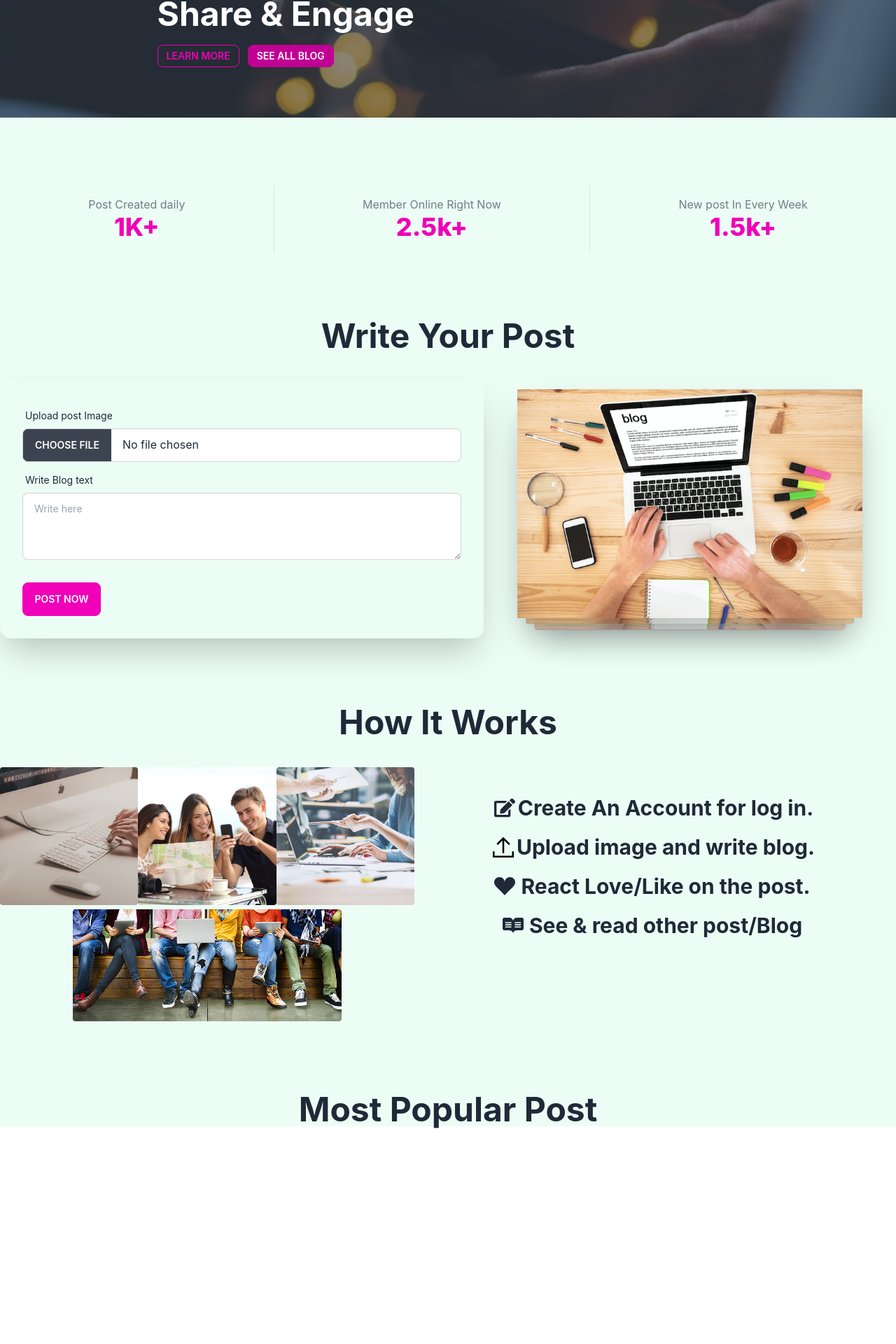
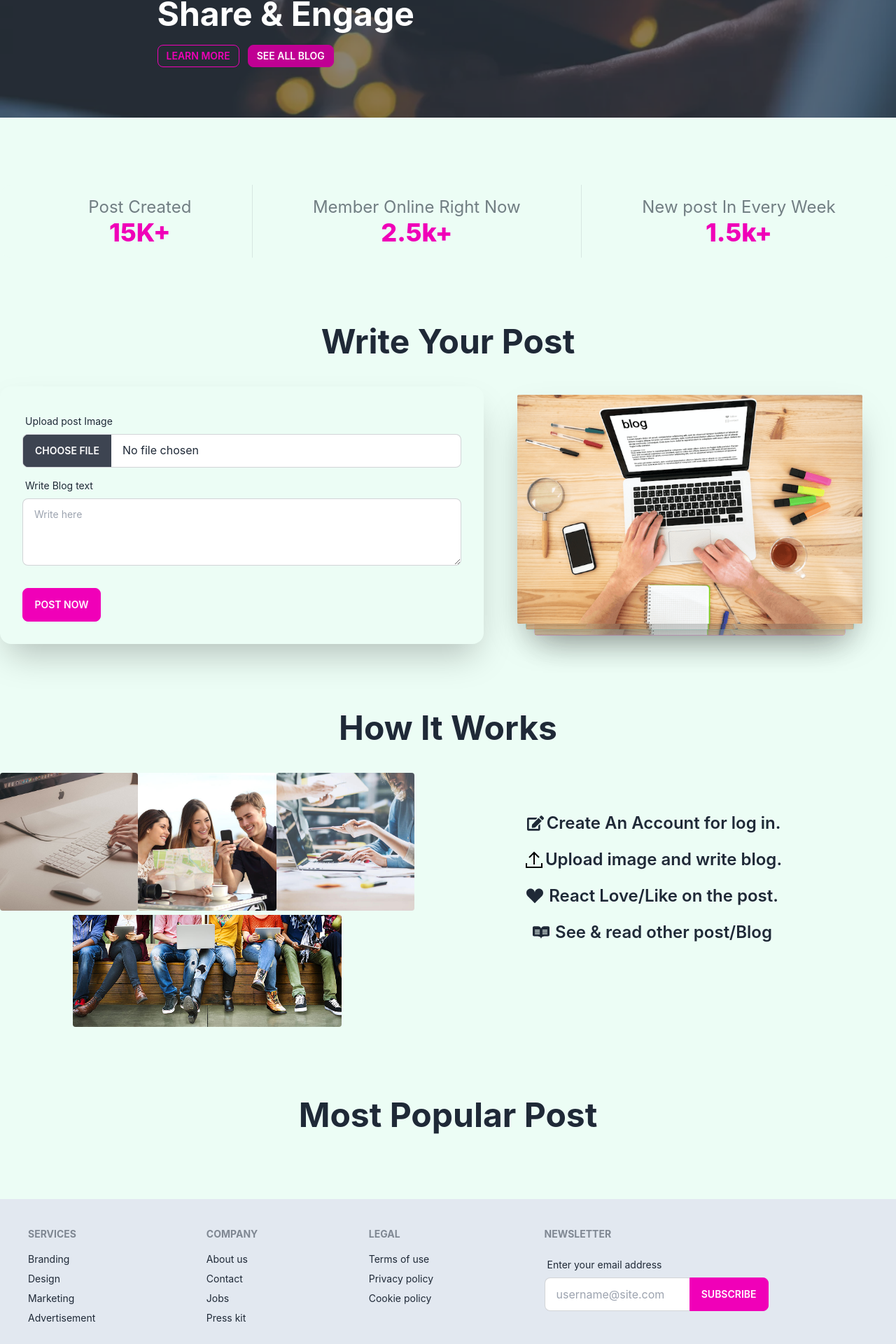
Before and after one commit to Atherbiswas/postpad-client-side, a React (Create React App) app: page / in a window 1280 px wide. Shown: the part 280-2200 px from the top of the page at 70% size. Before the commit the page ends 1894 px from the top, so only its background shows below. Built offline with nearby package versions, Linux system fonts and the light colour scheme.

Commit message:
added footer on homepage

```diff
--- a/src/Pages/Home/Home/HowItWorks/HowItWorks.js
+++ b/src/Pages/Home/Home/HowItWorks/HowItWorks.js
@@ -7,7 +7,7 @@ const HowItWorks = () => {
     <div className="lg:mt-24 mt-5">
         <h1 className="lg:text-5xl text-3xl font-bold text-center">How It Works</h1>
         <div className="flex flex-col-reverse lg:flex-row-reverse md:flex-row-reverse container mx-auto lg:mt-10 mt-5">
-      <div className="basis-1/2 lg:mx-12 lg:mt-10">
+      <div className="basis-1/2 lg:mx-12 lg:mt-14">
         <SecondColumn></SecondColumn>
       </div>
       <div className="basis-1/2">
--- a/src/Pages/Home/Home/HowItWorks/SecondColumn.js
+++ b/src/Pages/Home/Home/HowItWorks/SecondColumn.js
@@ -7,20 +7,20 @@ const SecondColumn = () => {
     return (
         <>
             <div className='flex justify-center items-center'>
-                <FaEdit className='lg:text-3xl text-xl font-bold'></FaEdit>
-                <h2 className='lg:text-3xl text-xl font-bold lg:mx-1'>Create An Account for log in.</h2>
+                <FaEdit className='lg:text-2xl text-xl font-semibold'></FaEdit>
+                <h2 className='lg:text-2xl text-xl font-semibold lg:mx-1'>Create An Account for log in.</h2>
                 </div>
             <div className='flex justify-center items-center mt-5'>
-                <GrUpload className='lg:text-3xl text-xl font-bold'></GrUpload>
-                <h2 className='lg:text-3xl text-xl font-bold lg:mx-1'>Upload image and write blog.</h2>
+                <GrUpload className='lg:text-2xl text-xl font-semibold'></GrUpload>
+                <h2 className='lg:text-2xl text-xl font-semibold lg:mx-1'>Upload image and write blog.</h2>
             </div>
             <div className='flex justify-center items-center mt-5'>
-                <BsFillSuitHeartFill className='lg:text-3xl text-xl font-bold'></BsFillSuitHeartFill>
-                <h2 className='lg:text-3xl text-xl font-bold lg:mx-2'>React Love/Like on the post.</h2>
+                <BsFillSuitHeartFill className='lg:text-2xl text-xl font-semibold'></BsFillSuitHeartFill>
+                <h2 className='lg:text-2xl text-xl font-semibold lg:mx-2'>React Love/Like on the post.</h2>
             </div>
             <div className='flex justify-center items-center  mt-5'>
-                <FaReadme className='lg:text-3xl text-xl font-bold'></FaReadme>
-                <h2 className='lg:text-3xl text-xl font-bold lg:mx-2'>See & read other post/Blog </h2>
+                <FaReadme className='lg:text-2xl text-xl font-semibold'></FaReadme>
+                <h2 className='lg:text-2xl text-xl font-semibold lg:mx-2'>See & read other post/Blog </h2>
             </div>
         </>
     );
--- a/src/Pages/Home/Home/Statistics/Statistics.js
+++ b/src/Pages/Home/Home/Statistics/Statistics.js
@@ -4,19 +4,19 @@ const Statistics = () => {
   return (
     <div className="lg:mt-24 mt-5">
       <div className="stats stats-vertical lg:stats-horizontal container mx-auto  bg-emerald-50">
-        <div className="stat text-center">
-          <div className="stat-title">Post Created daily</div>
-          <div className="stat-value text-secondary">1K+</div>
+        <div className="stat text-center lg:mx-5">
+          <div className="stat-title text-2xl">Post Created</div>
+          <div className="stat-value text-secondary text-4xl">15K+</div>
         </div>
 
         <div className="stat text-center">
-          <div className="stat-title">Member Online Right Now</div>
-          <div className="stat-value text-secondary">2.5k+</div>
+          <div className="stat-title text-2xl">Member Online Right Now</div>
+          <div className="stat-value text-secondary text-4xl">2.5k+</div>
         </div>
 
         <div className="stat text-center">
-          <div className="stat-title">New post In Every Week</div>
-          <div className="stat-value text-secondary">1.5k+</div>
+          <div className="stat-title text-2xl">New post In Every Week</div>
+          <div className="stat-value text-secondary text-4xl">1.5k+</div>
         </div>
       </div>
     </div>
--- a/src/Pages/Shared/Footer/Footer.js
+++ b/src/Pages/Shared/Footer/Footer.js
@@ -1,11 +1,54 @@
-import React from 'react';
+import React from "react";
+import { Link } from "react-router-dom";
 
 const Footer = () => {
-    return (
-        <div>
-
+  return (
+   <div className="lg:mt-24 mt-5 bg-slate-200">
+     <footer className="footer p-10 text-base-content">
+      <div>
+        <span className="footer-title">Services</span>
+        <Link className="link link-hover">Branding</Link>
+        <Link className="link link-hover">Design</Link>
+        <Link className="link link-hover">Marketing</Link>
+        <Link className="link link-hover">Advertisement</Link>
+      </div>
+      <div>
+        <span className="footer-title">Company</span>
+        <Link className="link link-hover">About us</Link>
+        <Link className="link link-hover">Contact</Link>
+        <Link className="link link-hover">Jobs</Link>
+        <Link className="link link-hover">Press kit</Link>
+      </div>
+      <div>
+        <span className="footer-title">Legal</span>
+        <Link className="link link-hover">Terms of use</Link>
+        <Link className="link link-hover">Privacy policy</Link>
+        <Link className="link link-hover">Cookie policy</Link>
+      </div>
+      <div>
+        <span className="footer-title">Newsletter</span>
+        <div className="form-control w-80">
+          <label className="label">
+            <span className="label-text">Enter your email address</span>
+          </label>
+          <div className="relative">
+            <input
+              type="text"
+              placeholder="username@site.com"
+              className="input input-bordered w-full pr-16"
+            />
+            <button className="btn btn-secondary absolute top-0 right-0 rounded-l-none">
+              Subscribe
+            </button>
+          </div>
         </div>
-    );
+      </div>
+    </footer>
+    <div className="text-center">
+    <p>Copyright © 2022 - All right reserved by postPad website</p>
+  </div>
+   </div>
+  );
 };
 
 export default Footer;
```
